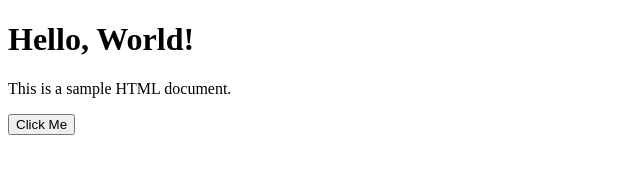
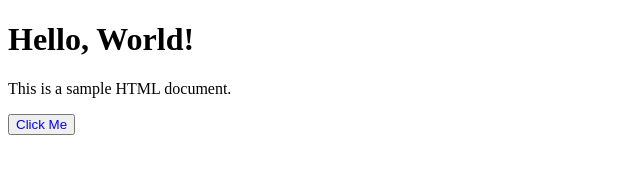
Before and after one commit to bladeszz/colab-project, a plain HTML site: page index.html in a window 1280 px wide. Shown: the full height of the page, 0-640 px from the left. Drawn offline with Linux system fonts and the light colour scheme.

Commit message:
Add inline styling to button in HTML document

```diff
--- a/index.html
+++ b/index.html
@@ -9,7 +9,7 @@
 
     <h1>Hello, World!</h1>
     <p>This is a sample HTML document.</p>
-    <button>Click Me</button>
+    <button style="color: blue;">Click Me</button>
 
 </body>
 </html>
```
